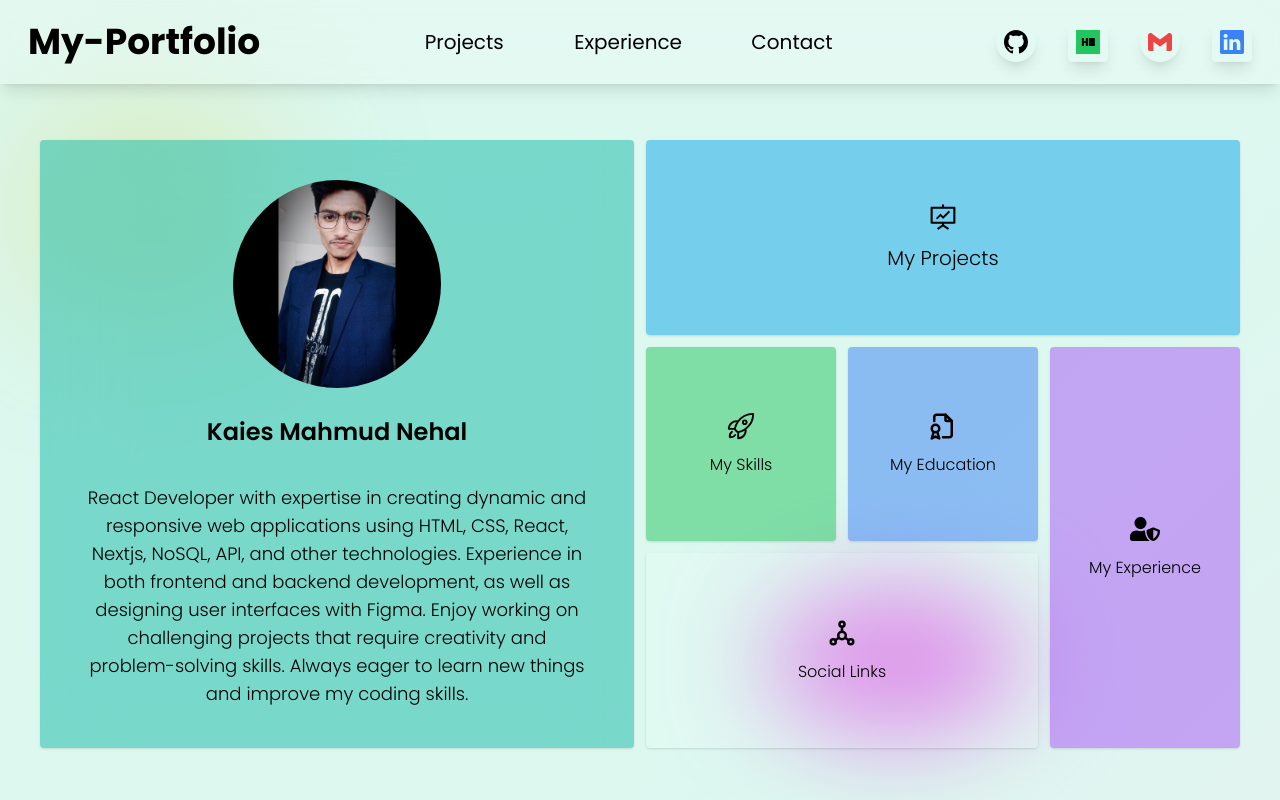
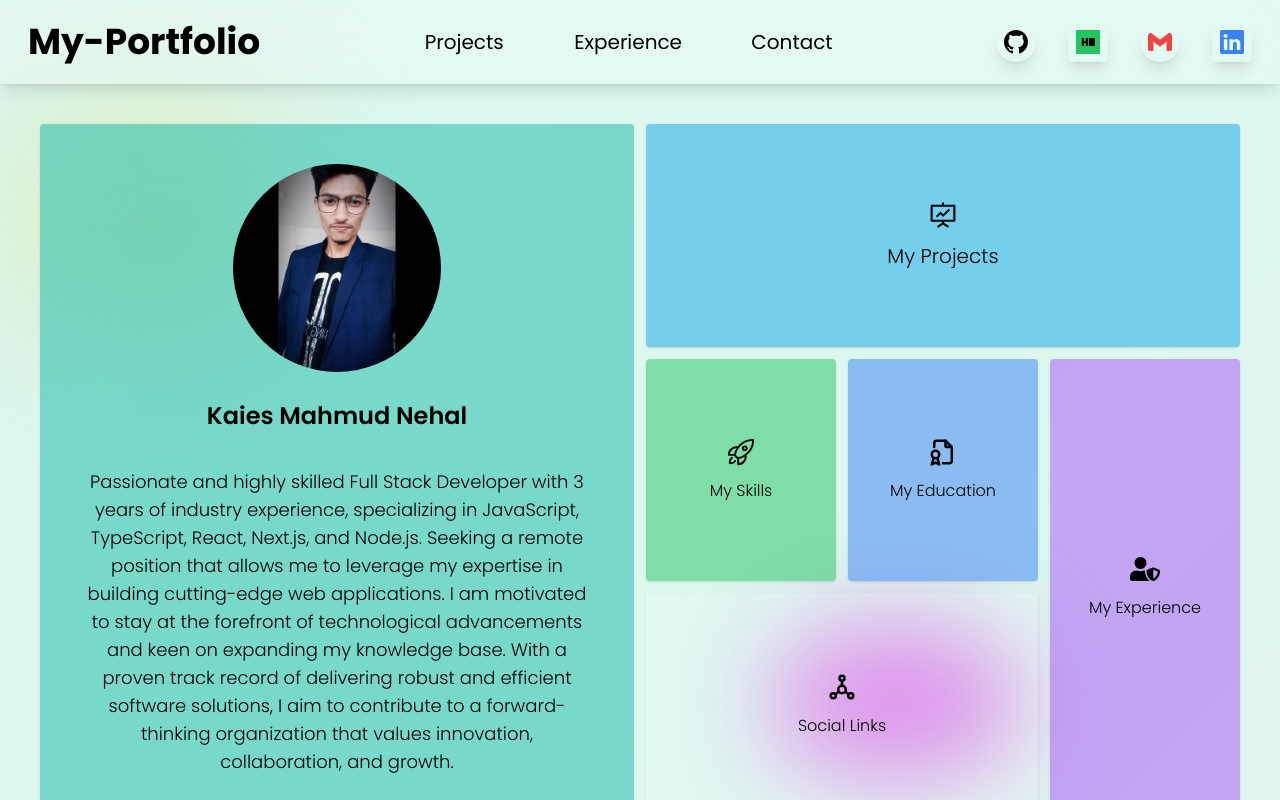
Before and after one commit to kaiesmahmud/km-nehal-portfolio, a Next.js app: page / in a window 1280 px wide. Shown: the top 800 px of the page. Built offline with nearby package versions, Linux system fonts and the light colour scheme.

Commit message:
bio updated

```diff
--- a/components/Hero.jsx
+++ b/components/Hero.jsx
@@ -18,7 +18,7 @@ const Hero = () => {
           px-3 md:px-4 lg:px-5 xl:px-6 py-10 rounded flex flex-col items-center justify-center gap-3 md:gap-5 lg:gap-6 xl:gap-7">
           <Image src={nehal} alt='kaies Mahmud Nehal' width={300} height={300} className=" w-32 md:w-40 lg:w-52  rounded-full"/>
           <h1 className="text-lg md:text-xl lg:text-2xl font-semibold">Kaies Mahmud Nehal</h1>
-          <p className="px-2 md:px-4 lg:px-5 pt-2 text-xs md:text-sm lg:text-base xl:text-lg text-center"> React Developer with expertise in creating dynamic and responsive web applications using HTML, CSS, React, Nextjs, NoSQL, API, and other technologies. Experience in both frontend and backend development, as well as designing user interfaces with Figma. Enjoy working on challenging projects that require creativity and problem-solving skills. Always eager to learn new things and improve my coding skills.</p>
+          <p className="px-2 md:px-4 lg:px-5 pt-2 text-xs md:text-sm lg:text-base xl:text-lg text-center"> Passionate and highly skilled Full Stack Developer with 3 years of industry experience, specializing in JavaScript, TypeScript, React, Next.js, and Node.js. Seeking a remote position that allows me to leverage my expertise in building cutting-edge web applications. I am motivated to stay at the forefront of technological advancements and keen on expanding my knowledge base. With a proven track record of delivering robust and efficient software solutions, I aim to contribute to a forward-thinking organization that values innovation, collaboration, and growth.</p>
         </div>
         <div className="grid grid-cols-3 grid-rows-3 gap-3 text-xs md:text-sm lg:text-base ">
           <div className='col-span-3'>
```
